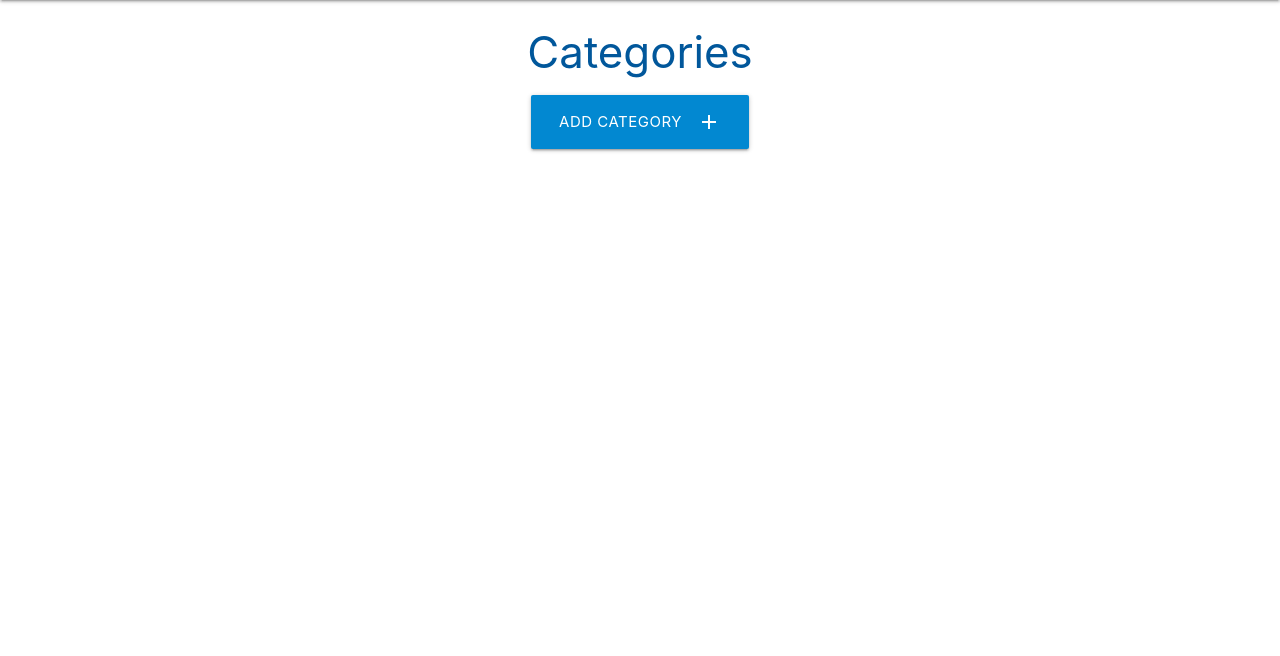
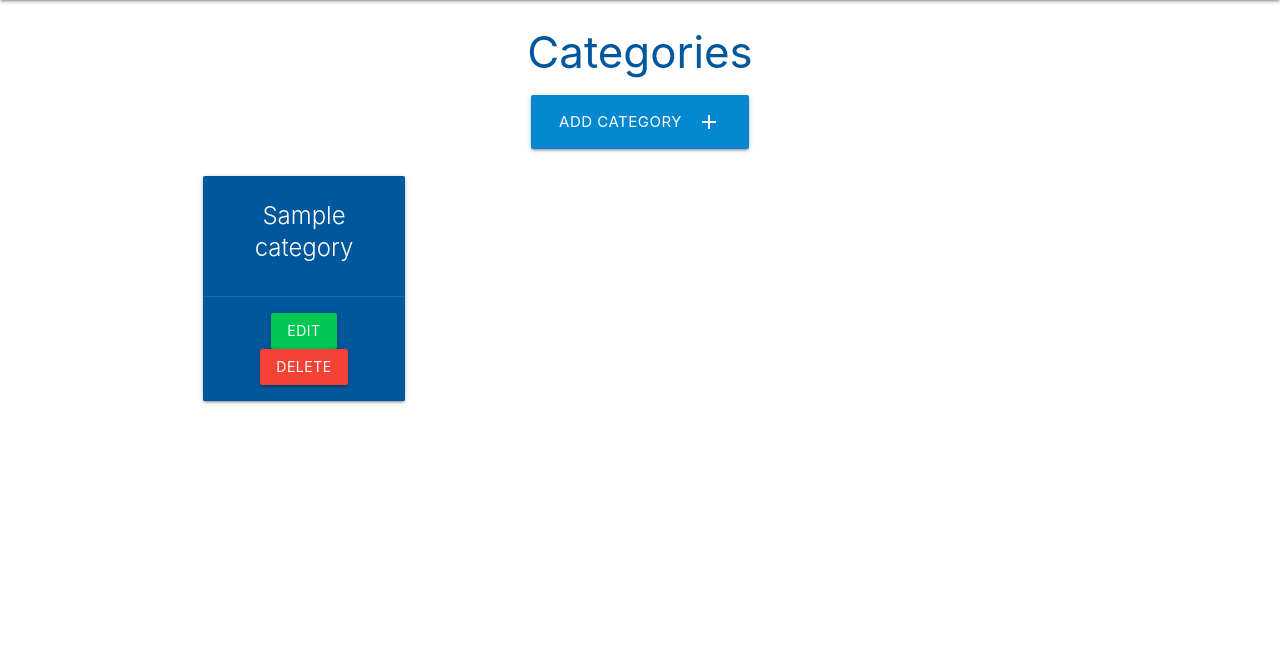
Before and after one commit to InfiniteEndeavours/task-manager, a Flask app: page /categories in a window 1280 px wide. Shown: the part 64-720 px from the top of the page. Run offline with Flask 2, Linux system fonts and the light colour scheme; tables that the repository leaves empty hold one stand-in row (values such as "Sample post").

Commit message:
Update categories.html - Add for loop to dynamically create cards based on data fed back from routes.py categories() route

```diff
--- a/taskmanager/templates/categories.html
+++ b/taskmanager/templates/categories.html
@@ -11,4 +11,20 @@
     </div>
 </div>
 
+  <div class="row">
+      {% for category in categories%}
+    <div class="col s12 m6 l3">
+      <div class="card light-blue darken-4 center-align">
+        <div class="card-content white-text">
+          <span class="card-title">{{ category.category_name}}</span>
+        </div>
+        <div class="card-action">
+          <a href="#" class="btn green accent-4">Edit</a>
+          <a href="#" class="btn red">Delete</a>
+        </div>
+      </div>
+    </div>
+      {% endfor %}
+  </div>
+
 {% endblock %}
```
